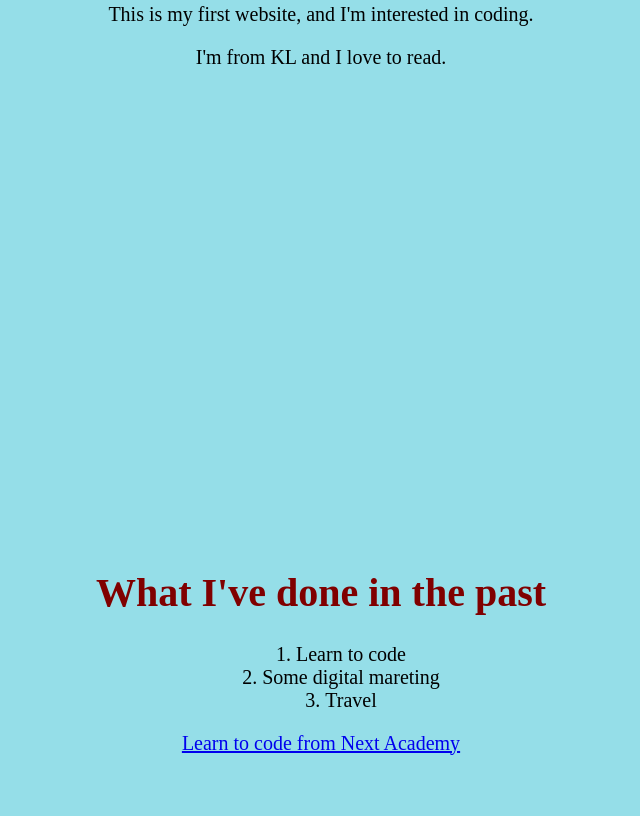
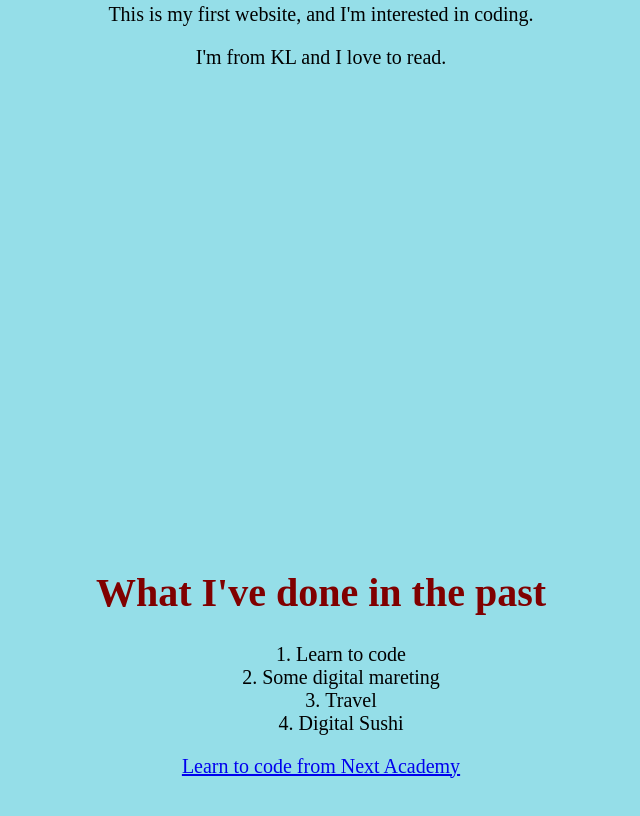
Before and after one commit to shtakai/yenpingchew.github.io, a plain HTML site: page index.html in a window 1280 px wide. Shown: the part 378-1194 px from the top of the page, without its empty margins (319-959 px from the left). Drawn offline with Linux system fonts and the light colour scheme.

Commit message:
Update index.html

```diff
--- a/index.html
+++ b/index.html
@@ -24,6 +24,7 @@
           <li>Learn to code</li>
           <li>Some digital mareting</li>
           <li>Travel</li>
+          <li>Digital Sushi</li>
         </ol>
         <a href="https://www.nextacademy.com">
           Learn to code from Next Academy
```
